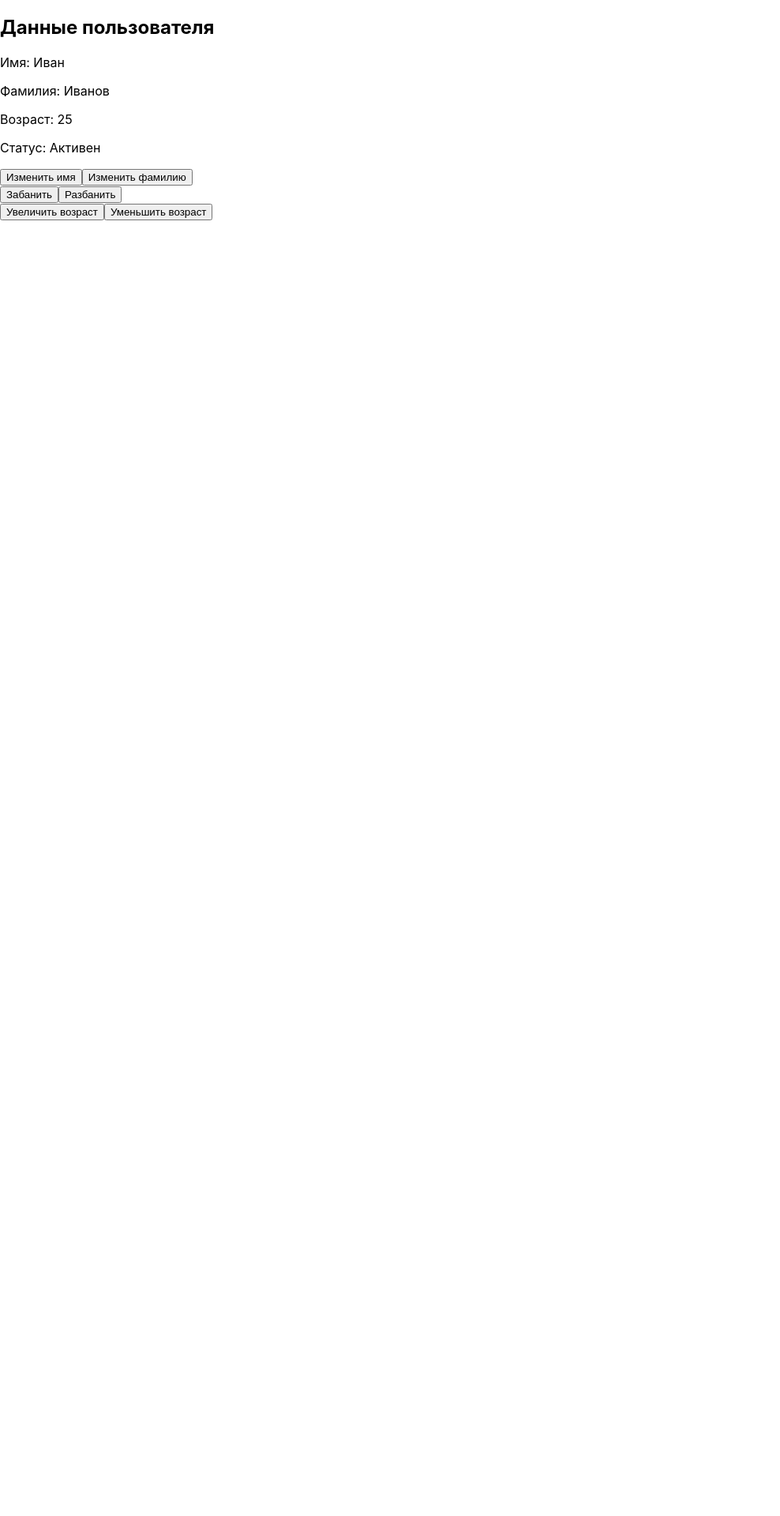
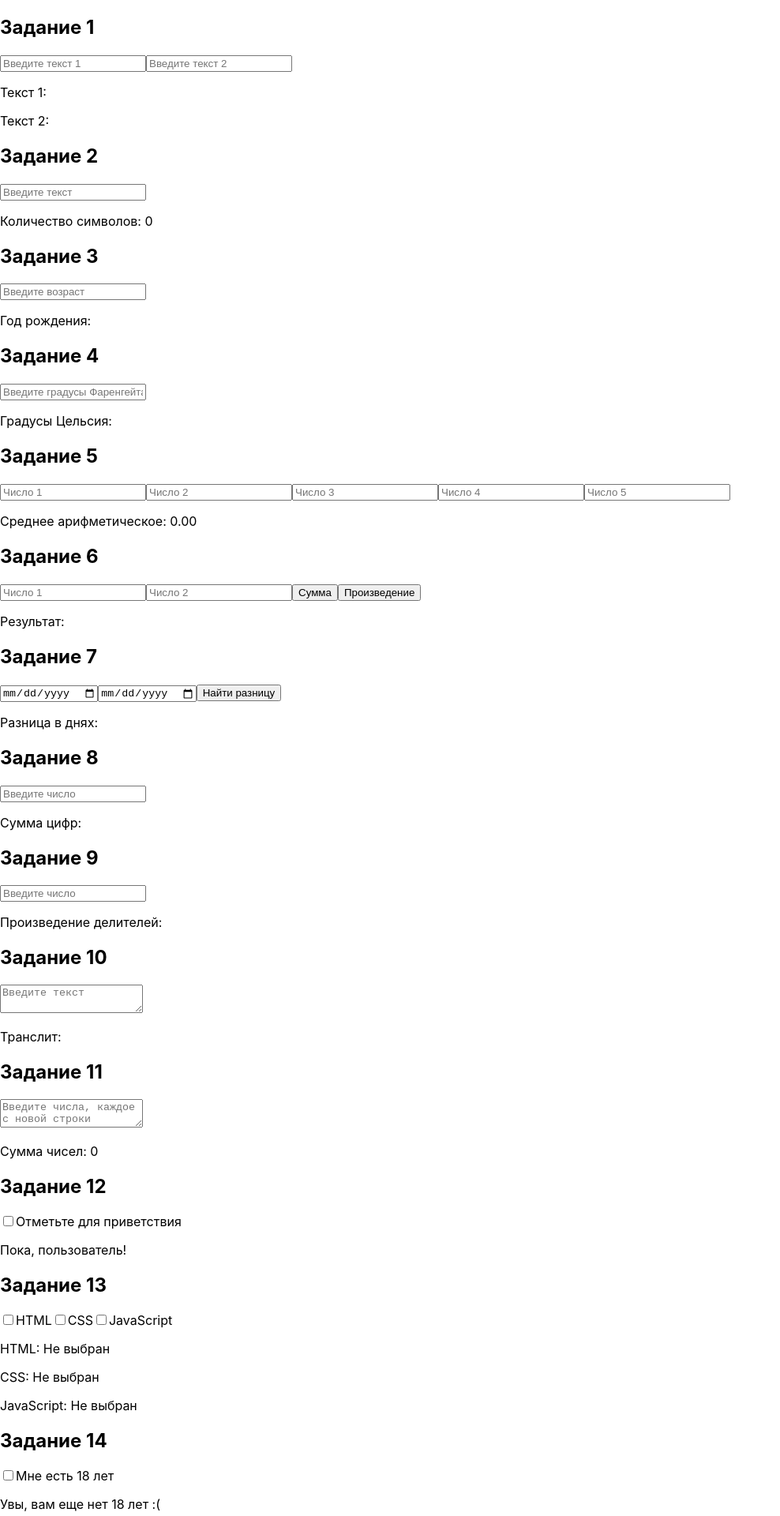
Before and after one commit to ShamarBey/React_tasks, a React (Create React App) app in the folder my-app/: page / in a window 1280 px wide. Shown: the top 1920 px of the page at 79% size, without its empty margins (0-988 px from the left). Before the commit the page ends 800 px from the top, so only its background shows below. Built offline with nearby package versions, Linux system fonts and the light colour scheme.

Commit message:
Задание 56-63

```diff
--- a/my-app/src/App.js
+++ b/my-app/src/App.js
@@ -1,65 +1,234 @@
 import React, { useState } from 'react';
 
 function App() {
-  // Стейты для имени, фамилии, возраста и бана пользователя
-  const [name, setName] = useState('Иван');
-  const [surname, setSurname] = useState('Иванов');
-  const [age, setAge] = useState(25);
-  const [isBanned, setIsBanned] = useState(false);
+  // Задание 1: Два инпута и два абзаца
+  const [input1, setInput1] = useState('');
+  const [input2, setInput2] = useState('');
 
-  // Функции для изменения имени и фамилии
-  const changeName = () => {
-    setName('Пётр');
+  // Задание 2: Количество символов в инпуте
+  const [inputText, setInputText] = useState('');
+  const charCount = inputText.length;
+
+  // Задание 3: Год рождения по возрасту
+  const [age, setAge] = useState('');
+  const currentYear = new Date().getFullYear();
+  const birthYear = age ? currentYear - parseInt(age, 10) : '';
+
+  // Задание 4: Конвертация Фаренгейта в Цельсия
+  const [fahrenheit, setFahrenheit] = useState('');
+  const celsius = fahrenheit ? ((parseFloat(fahrenheit) - 32) * (5 / 9)).toFixed(2) : '';
+
+  // Задание 5: Среднее арифметическое 5 чисел
+  const [numbers, setNumbers] = useState(['', '', '', '', '']);
+  const average = numbers.reduce((sum, num) => sum + (parseFloat(num) || 0), 0) / numbers.filter(num => num !== '').length || 0;
+
+  // Задание 6: Сумма и произведение двух чисел
+  const [num1, setNum1] = useState('');
+  const [num2, setNum2] = useState('');
+  const [result, setResult] = useState('');
+
+  const calculateSum = () => {
+    setResult(parseFloat(num1) + parseFloat(num2));
   };
 
-  const changeSurname = () => {
-    setSurname('Петров');
+  const calculateProduct = () => {
+    setResult(parseFloat(num1) * parseFloat(num2));
   };
 
-  // Функции для бана и разбана пользователя
-  const banUser = () => {
-    setIsBanned(true);
+  // Задание 7: Разница между датами в днях
+  const [date1, setDate1] = useState('');
+  const [date2, setDate2] = useState('');
+  const [dateDiff, setDateDiff] = useState('');
+
+  const calculateDateDiff = () => {
+    const diffTime = Math.abs(new Date(date2) - new Date(date1));
+    const diffDays = Math.ceil(diffTime / (1000 * 60 * 60 * 24));
+    setDateDiff(diffDays);
   };
 
-  const unbanUser = () => {
-    setIsBanned(false);
+  // Задание 8: Сумма цифр числа
+  const [numberInput, setNumberInput] = useState('');
+  const [digitSum, setDigitSum] = useState('');
+
+  const calculateDigitSum = () => {
+    const sum = String(numberInput).split('').reduce((acc, digit) => acc + Number(digit), 0);
+    setDigitSum(sum);
   };
 
-  // Функции для изменения возраста
-  const increaseAge = () => {
-    setAge(age + 1);
+  // Задание 9: Произведение делителей числа
+  const [divisorInput, setDivisorInput] = useState('');
+  const [divisorProduct, setDivisorProduct] = useState('');
+
+  const calculateDivisorProduct = () => {
+    const num = parseInt(divisorInput, 10);
+    let product = 1;
+    for (let i = 1; i <= num; i++) {
+      if (num % i === 0) {
+        product *= i;
+      }
+    }
+    setDivisorProduct(product);
   };
 
-  const decreaseAge = () => {
-    setAge(age - 1);
-  };
+  // Задание 10: Транслит текста
+  const [textareaText, setTextareaText] = useState('');
+  const translitText = textareaText
+    .replace(/[а-я]/gi, (char) => {
+      const translitMap = {
+        а: 'a', б: 'b', в: 'v', г: 'g', д: 'd', е: 'e', ё: 'yo', ж: 'zh', з: 'z', и: 'i', й: 'y',
+        к: 'k', л: 'l', м: 'm', н: 'n', о: 'o', п: 'p', р: 'r', с: 's', т: 't', у: 'u', ф: 'f',
+        х: 'h', ц: 'ts', ч: 'ch', ш: 'sh', щ: 'sch', ъ: '', ы: 'y', ь: '', э: 'e', ю: 'yu', я: 'ya',
+      };
+      return translitMap[char.toLowerCase()] || char;
+    });
+
+  // Задание 11: Сумма чисел в textarea
+  const [textareaNumbers, setTextareaNumbers] = useState('');
+  const numbersSum = textareaNumbers
+    .split('\n')
+    .reduce((sum, num) => sum + (parseFloat(num) || 0), 0);
+
+  // Задание 12: Чекбокс с приветствием
+  const [isChecked, setIsChecked] = useState(false);
+
+  // Задание 13: Выбор языков
+  const [languages, setLanguages] = useState({
+    html: false,
+    css: false,
+    js: false,
+  });
+
+  // Задание 14: Чекбокс для возраста
+  const [isAdult, setIsAdult] = useState(false);
+
+  // Задание 15: Видимость абзаца
+  const [isVisible, setIsVisible] = useState(false);
 
   return (
     <div>
-      {/* Отображение данных пользователя */}
-      <h2>Данные пользователя</h2>
-      <p>Имя: {name}</p>
-      <p>Фамилия: {surname}</p>
-      <p>Возраст: {age}</p>
-      <p>Статус: {isBanned ? 'Забанен' : 'Активен'}</p>
+      {/* Задание 1: Два инпута и два абзаца */}
+      <h2>Задание 1</h2>
+      <input value={input1} onChange={(e) => setInput1(e.target.value)} placeholder="Введите текст 1" />
+      <input value={input2} onChange={(e) => setInput2(e.target.value)} placeholder="Введите текст 2" />
+      <p>Текст 1: {input1}</p>
+      <p>Текст 2: {input2}</p>
 
-      {/* Кнопки для изменения имени и фамилии */}
-      <div>
-        <button onClick={changeName}>Изменить имя</button>
-        <button onClick={changeSurname}>Изменить фамилию</button>
-      </div>
+      {/* Задание 2: Количество символов в инпуте */}
+      <h2>Задание 2</h2>
+      <input value={inputText} onChange={(e) => setInputText(e.target.value)} placeholder="Введите текст" />
+      <p>Количество символов: {charCount}</p>
 
-      {/* Кнопки для бана и разбана пользователя */}
-      <div>
-        <button onClick={banUser}>Забанить</button>
-        <button onClick={unbanUser}>Разбанить</button>
-      </div>
+      {/* Задание 3: Год рождения по возрасту */}
+      <h2>Задание 3</h2>
+      <input value={age} onChange={(e) => setAge(e.target.value)} placeholder="Введите возраст" />
+      <p>Год рождения: {birthYear}</p>
 
-      {/* Кнопки для изменения возраста */}
-      <div>
-        <button onClick={increaseAge}>Увеличить возраст</button>
-        <button onClick={decreaseAge}>Уменьшить возраст</button>
-      </div>
+      {/* Задание 4: Конвертация Фаренгейта в Цельсия */}
+      <h2>Задание 4</h2>
+      <input value={fahrenheit} onChange={(e) => setFahrenheit(e.target.value)} placeholder="Введите градусы Фаренгейта" />
+      <p>Градусы Цельсия: {celsius}</p>
+
+      {/* Задание 5: Среднее арифметическое 5 чисел */}
+      <h2>Задание 5</h2>
+      {numbers.map((num, index) => (
+        <input
+          key={index}
+          value={num}
+          onChange={(e) => {
+            const newNumbers = [...numbers];
+            newNumbers[index] = e.target.value;
+            setNumbers(newNumbers);
+          }}
+          placeholder={`Число ${index + 1}`}
+        />
+      ))}
+      <p>Среднее арифметическое: {average.toFixed(2)}</p>
+
+      {/* Задание 6: Сумма и произведение двух чисел */}
+      <h2>Задание 6</h2>
+      <input value={num1} onChange={(e) => setNum1(e.target.value)} placeholder="Число 1" />
+      <input value={num2} onChange={(e) => setNum2(e.target.value)} placeholder="Число 2" />
+      <button onClick={calculateSum}>Сумма</button>
+      <button onClick={calculateProduct}>Произведение</button>
+      <p>Результат: {result}</p>
+
+      {/* Задание 7: Разница между датами в днях */}
+      <h2>Задание 7</h2>
+      <input type="date" value={date1} onChange={(e) => setDate1(e.target.value)} />
+      <input type="date" value={date2} onChange={(e) => setDate2(e.target.value)} />
+      <button onClick={calculateDateDiff}>Найти разницу</button>
+      <p>Разница в днях: {dateDiff}</p>
+
+      {/* Задание 8: Сумма цифр числа */}
+      <h2>Задание 8</h2>
+      <input value={numberInput} onChange={(e) => setNumberInput(e.target.value)} onBlur={calculateDigitSum} placeholder="Введите число" />
+      <p>Сумма цифр: {digitSum}</p>
+
+      {/* Задание 9: Произведение делителей числа */}
+      <h2>Задание 9</h2>
+      <input value={divisorInput} onChange={(e) => setDivisorInput(e.target.value)} onBlur={calculateDivisorProduct} placeholder="Введите число" />
+      <p>Произведение делителей: {divisorProduct}</p>
+
+      {/* Задание 10: Транслит текста */}
+      <h2>Задание 10</h2>
+      <textarea value={textareaText} onChange={(e) => setTextareaText(e.target.value)} placeholder="Введите текст" />
+      <p>Транслит: {translitText}</p>
+
+      {/* Задание 11: Сумма чисел в textarea */}
+      <h2>Задание 11</h2>
+      <textarea value={textareaNumbers} onChange={(e) => setTextareaNumbers(e.target.value)} placeholder="Введите числа, каждое с новой строки" />
+      <p>Сумма чисел: {numbersSum}</p>
+
+      {/* Задание 12: Чекбокс с приветствием */}
+      <h2>Задание 12</h2>
+      <label>
+        <input type="checkbox" checked={isChecked} onChange={() => setIsChecked(!isChecked)} />
+        Отметьте для приветствия
+      </label>
+      <p>{isChecked ? 'Привет, пользователь!' : 'Пока, пользователь!'}</p>
+
+      {/* Задание 13: Выбор языков */}
+      <h2>Задание 13</h2>
+      <label>
+        <input type="checkbox" checked={languages.html} onChange={() => setLanguages({ ...languages, html: !languages.html })} />
+        HTML
+      </label>
+      <label>
+        <input type="checkbox" checked={languages.css} onChange={() => setLanguages({ ...languages, css: !languages.css })} />
+        CSS
+      </label>
+      <label>
+        <input type="checkbox" checked={languages.js} onChange={() => setLanguages({ ...languages, js: !languages.js })} />
+        JavaScript
+      </label>
+      <p>HTML: {languages.html ? 'Выбран' : 'Не выбран'}</p>
+      <p>CSS: {languages.css ? 'Выбран' : 'Не выбран'}</p>
+      <p>JavaScript: {languages.js ? 'Выбран' : 'Не выбран'}</p>
+
+      {/* Задание 14: Чекбокс для возраста */}
+      <h2>Задание 14</h2>
+      <label>
+        <input type="checkbox" checked={isAdult} onChange={() => setIsAdult(!isAdult)} />
+        Мне есть 18 лет
+      </label>
+      {isAdult ? (
+        <div>
+          <h2>Ура, вам уже есть 18</h2>
+          <p>Здесь расположен контент только для взрослых</p>
+        </div>
+      ) : (
+        <div>
+          <p>Увы, вам еще нет 18 лет :(</p>
+        </div>
+      )}
+
+      {/* Задание 15: Видимость абзаца */}
+      <h2>Задание 15</h2>
+      <label>
+        <input type="checkbox" checked={isVisible} onChange={() => setIsVisible(!isVisible)} />
+        Показать абзац
+      </label>
+      {isVisible && <p>Этот абзац видим!</p>}
     </div>
   );
 }
```
